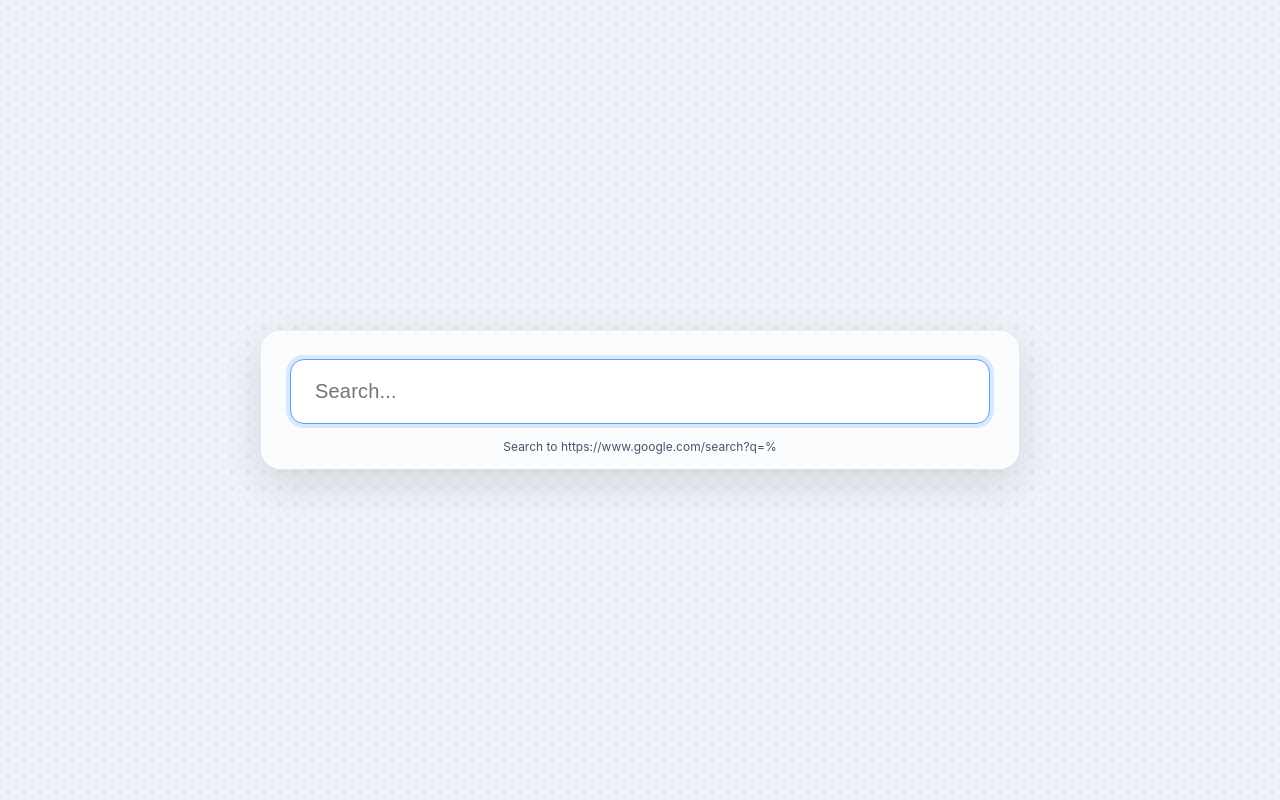
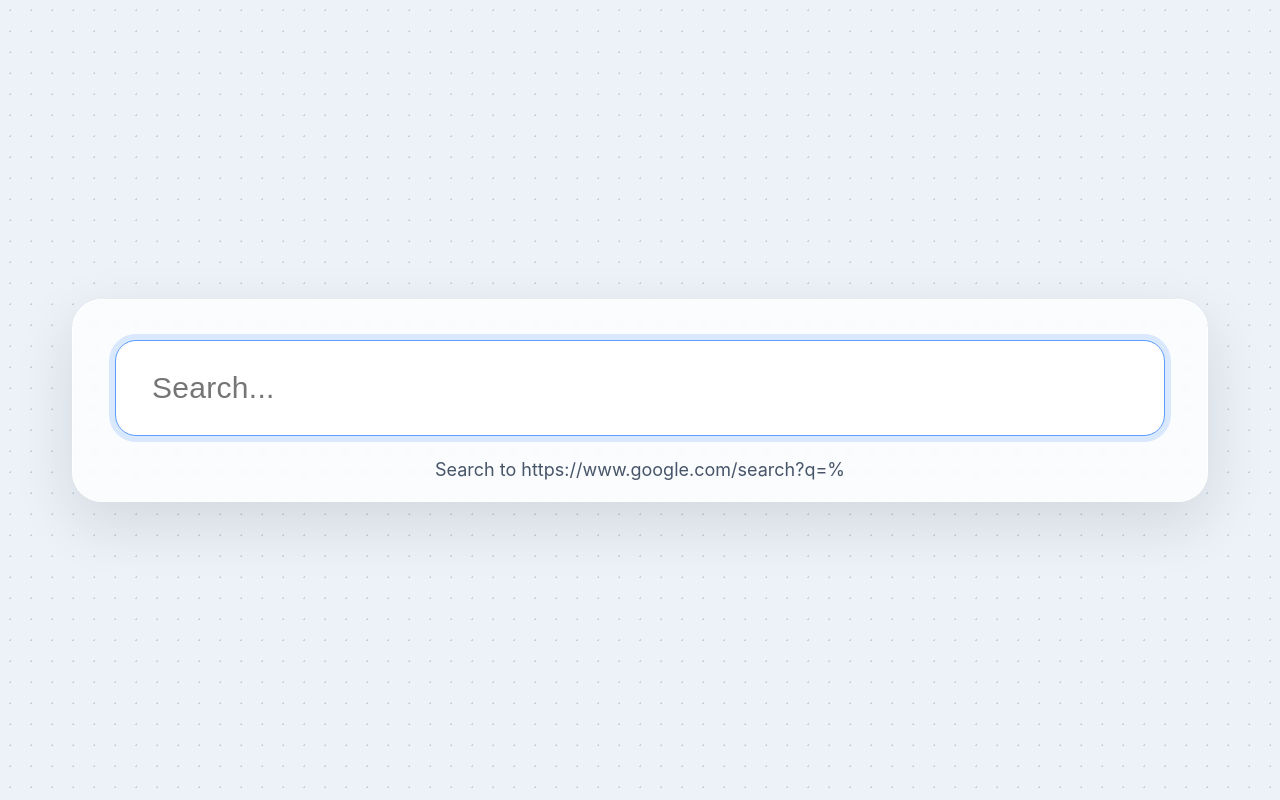
Before and after one commit to kafca4806/search, a plain HTML site: page index.html in a window 1280 px wide. Drawn offline with Linux system fonts and the light colour scheme.

Commit message:
Update styles in index.html for improved layout

```diff
--- a/index.html
+++ b/index.html
@@ -17,16 +17,16 @@
       font-family: "Inter", "Segoe UI", Arial, sans-serif;
       background-color: #edf2f8;
       background-image: radial-gradient(circle, rgba(71, 85, 105, 0.22) 1px, transparent 1px);
-      background-size: 16px 16px;
+      background-size: 21px 21px;
     }
     .wrap {
-      width: min(92vw, 700px);
+      width: min(92vw, 1050px);
       text-align: center;
-      padding: 28px 28px 14px;
-      border-radius: 20px;
+      padding: 42px 42px 21px;
+      border-radius: 30px;
       background: rgba(255, 255, 255, 0.72);
       border: 1px solid rgba(255, 255, 255, 0.9);
-      box-shadow: 0 14px 40px rgba(16, 24, 40, 0.12);
+      box-shadow: 0 21px 60px rgba(16, 24, 40, 0.12);
       backdrop-filter: blur(4px);
     }
     #search-form {
@@ -35,10 +35,10 @@
     input {
       width: 100%;
       box-sizing: border-box;
-      padding: 20px 24px;
+      padding: 30px 36px;
       border: 1px solid #d0d7e2;
-      border-radius: 14px;
-      font-size: 20px;
+      border-radius: 21px;
+      font-size: 30px;
       font-weight: 500;
       letter-spacing: 0.01em;
       outline: none;
@@ -48,12 +48,12 @@
     }
     input:focus {
       border-color: #5b9dff;
-      box-shadow: 0 0 0 4px rgba(91, 157, 255, 0.2);
-      transform: translateY(-1px);
+      box-shadow: 0 0 0 6px rgba(91, 157, 255, 0.2);
+      transform: translateY(-2px);
     }
     .hint {
-      margin-top: 14px;
-      font-size: 12px;
+      margin-top: 21px;
+      font-size: 18px;
       color: #475569;
       word-break: break-all;
     }
```
